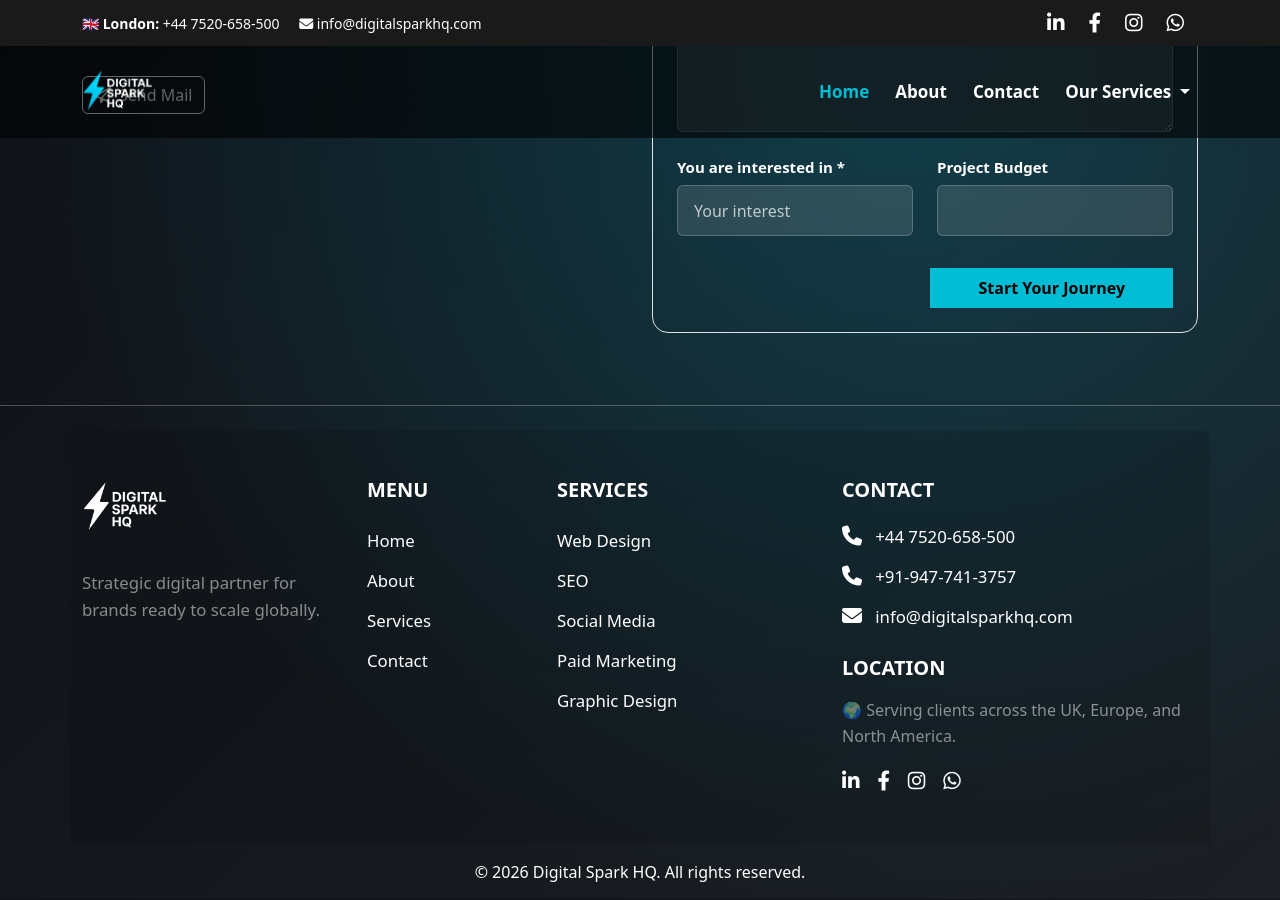
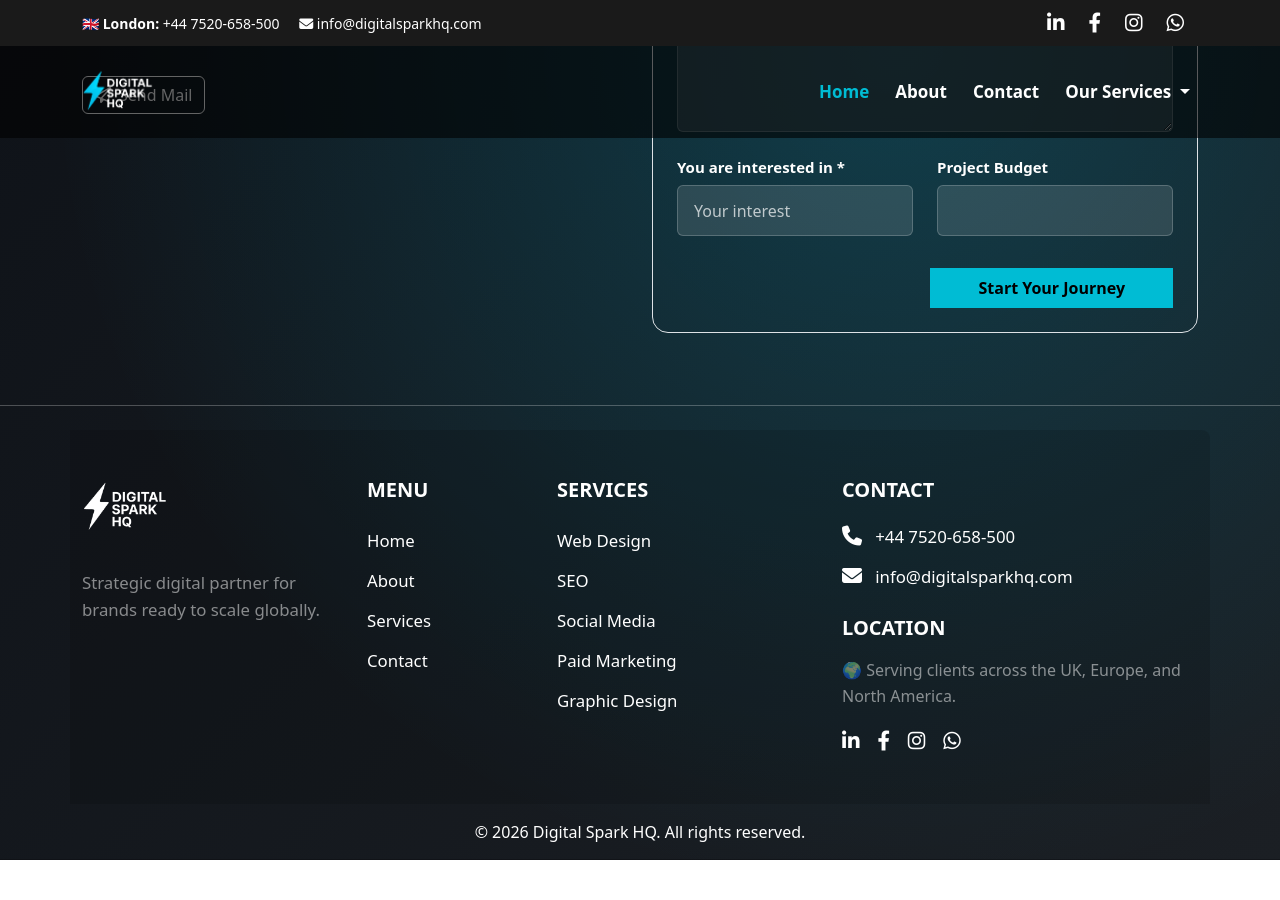
Before and after one commit to Iambiswajit-C/digitalsparkhq, a Jekyll site: the page built from index.md, in a window 1280 px wide and 900 px high, scrolled down 4617 px. Built offline with Jekyll 4.4.1, drawn with Linux system fonts in a browser that asks for light colours; after the commit the page ends 5477 px from its top, so only the background shows below that.

Commit message:
Update footer.html

```diff
--- a/_includes/footer.html
+++ b/_includes/footer.html
@@ -133,11 +133,6 @@ Strategic digital partner for brands ready to scale globally.
   </p>
 
   <p class="fs-5">
-    <i class="fa-solid fa-phone me-2"></i>
-    <a href="tel:+919477413757">+91-947-741-3757</a>
-  </p>
-
-  <p class="fs-5">
     <i class="fa-solid fa-envelope me-2"></i>
     <a href="mailto:info@digitalsparkhq.com">
       info@digitalsparkhq.com
```
